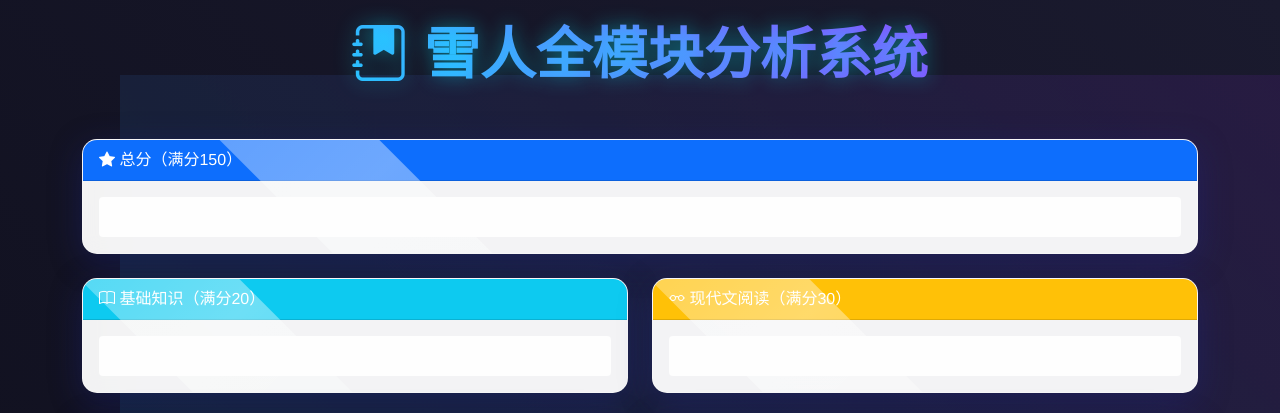
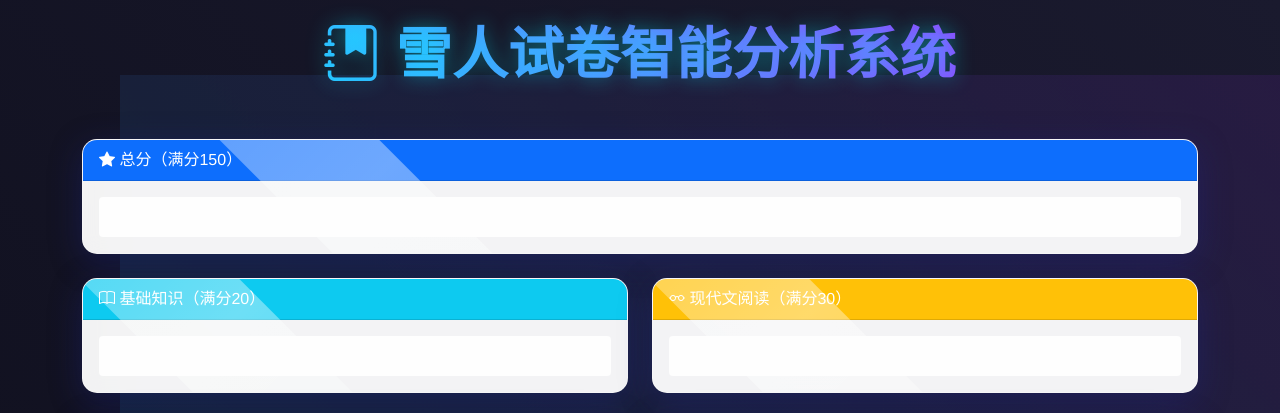
Before and after one commit to Endorphin12/GLM-4-EduAI-Chinese-Test-Analyzer-Adaptive-Learning-Generator, a Flask app: page / in a window 1280 px wide; the page is wider, and only the part inside the window is pictured. Shown: the top 413 px of that part. Run offline with Flask 2, Linux system fonts and the light colour scheme; some libraries are stand-ins or nearby versions.

Commit message:
Update index.html

```diff
--- a/templates/index.html
+++ b/templates/index.html
@@ -195,7 +195,7 @@
     <div class="particles"></div>
     <header class="text-center mb-5">
         <h1 class="display-4 fw-bold">
-            <i class="bi bi-journal-bookmark-fill"></i> 雪人全模块分析系统
+            <i class="bi bi-journal-bookmark-fill"></i> 雪人试卷智能分析系统
         </h1>
     </header>
 
```
